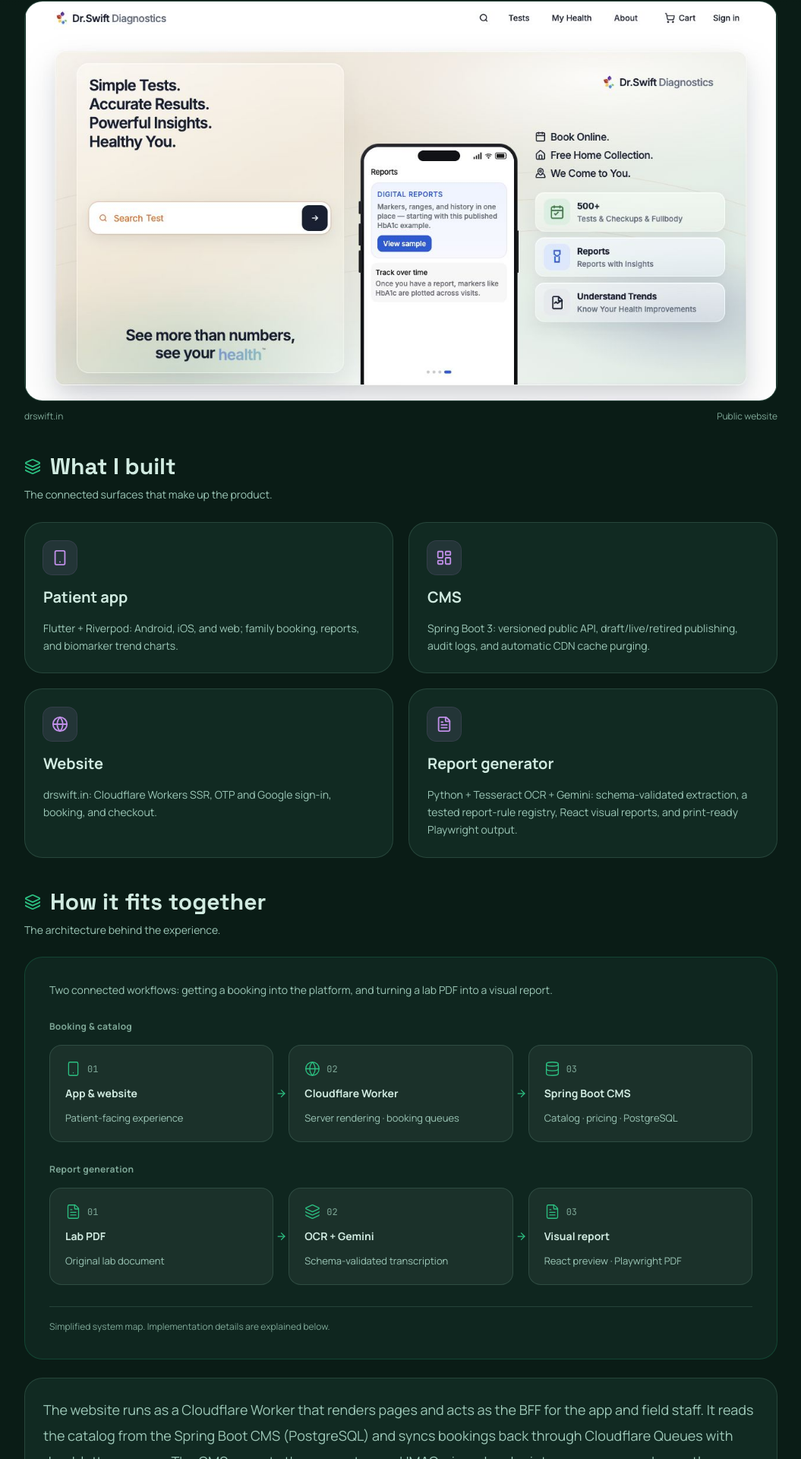
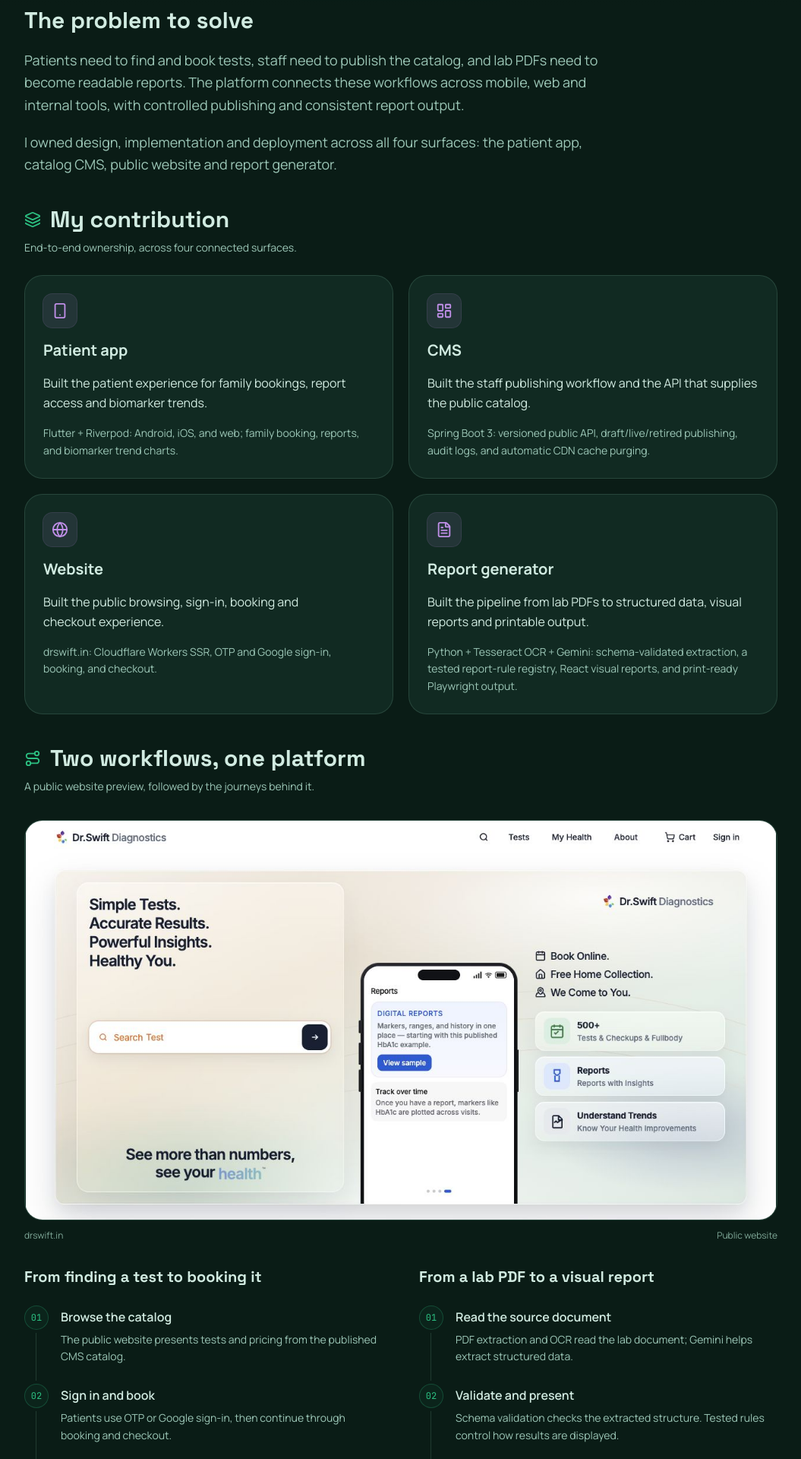
Before and after one commit to PardhaSarathy/newportfolio, a Next.js app: page /projects/drswift-diagnostics in a window 1280 px wide. Shown: the part 793-2713 px from the top of the page at 76% size, without its empty margins (112-1167 px from the left). Built offline with nearby package versions, Linux system fonts and the light colour scheme.

Commit message:
Strengthen Dr. Swift case study with workflows and shipped outcomes

```diff
--- a/app/projects/[slug]/page.tsx
+++ b/app/projects/[slug]/page.tsx
@@ -5,9 +5,11 @@ import {
   ArrowLeft,
   ArrowRight,
   ArrowUpRight,
+  Check,
   Layers3,
   Lightbulb,
   Wrench,
+  Route,
 } from "lucide-react";
 import { Card } from "@/components/ui/Card";
 import {
@@ -68,11 +70,13 @@ export default async function ProjectPage({
 
   const sections = [
     { id: "overview", label: "Project brief" },
-    ...(project.components ? [{ id: "product", label: "What I built" }] : []),
+    ...(project.components ? [{ id: "product", label: project.caseStudy ? "My contribution" : "What I built" }] : []),
+    ...(project.caseStudy ? [{ id: "walkthrough", label: "Walkthrough" }] : []),
     ...(project.architecture || hasSystemMap(slug)
       ? [{ id: "architecture", label: "Architecture" }]
       : []),
     ...(project.challenge ? [{ id: "decisions", label: "Decisions" }] : []),
+    ...(project.caseStudy ? [{ id: "outcome", label: "Outcome" }] : []),
     ...(project.stack ? [{ id: "stack", label: "Stack" }] : []),
   ];
 
@@ -165,9 +169,16 @@ export default async function ProjectPage({
               : project.layers.map((layer) => LAYER_LABEL[layer]).join(" · ")}
           </p>
         </div>
+        {project.caseStudy && (
+          <div className="sm:col-span-2 pt-6 md:pt-8 space-y-5 max-w-3xl">
+            <h2 className="text-2xl md:text-3xl font-display font-bold text-text-primary">The problem to solve</h2>
+            <p className="text-base md:text-lg text-text-secondary leading-relaxed">{project.problem}</p>
+            <p className="text-base md:text-lg text-text-secondary leading-relaxed">{project.caseStudy.responsibility}</p>
+          </div>
+        )}
       </div>
 
-      {hasProjectPreview(slug) && <ProjectPreview slug={slug} />}
+      {!project.caseStudy && hasProjectPreview(slug) && <ProjectPreview slug={slug} />}
 
       {project.metrics && (
         <section
@@ -191,8 +202,8 @@ export default async function ProjectPage({
         <section id="product" className="space-y-6 scroll-mt-28">
           <SectionHeading
             icon={<Layers3 size={22} aria-hidden />}
-            title="What I built"
-            subtitle="The connected surfaces that make up the product."
+            title={project.caseStudy ? "My contribution" : "What I built"}
+            subtitle={project.caseStudy ? "End-to-end ownership, across four connected surfaces." : "The connected surfaces that make up the product."}
           />
           <div className="grid grid-cols-1 sm:grid-cols-2 gap-5">
             {project.components.map((component) => (
@@ -212,6 +223,9 @@ export default async function ProjectPage({
                 <h3 className="text-xl font-bold text-text-primary">
                   {component.name}
                 </h3>
+                {component.contribution && (
+                  <p className="text-text-primary text-base leading-relaxed">{component.contribution}</p>
+                )}
                 {component.detail && (
                   <p className="text-text-secondary text-sm leading-relaxed">
                     {component.detail}
@@ -220,6 +234,36 @@ export default async function ProjectPage({
               </Card>
             ))}
           </div>
+        </section>
+      )}
+
+      {project.caseStudy && (
+        <section id="walkthrough" className="space-y-8 scroll-mt-28">
+          <SectionHeading
+            icon={<Route size={22} aria-hidden />}
+            title="Two workflows, one platform"
+            subtitle="A public website preview, followed by the journeys behind it."
+          />
+          {hasProjectPreview(slug) && <ProjectPreview slug={slug} />}
+          <div className="grid gap-10 md:grid-cols-2 md:gap-12">
+            {project.caseStudy.journeys.map((journey) => (
+              <div key={journey.title} className="space-y-6">
+                <h3 className="text-xl font-display font-bold text-text-primary">{journey.title}</h3>
+                <ol className="space-y-0">
+                  {journey.steps.map((step, index) => (
+                    <li key={step.title} className="relative flex gap-4 pb-6 last:pb-0 [&:not(:last-child)]:before:absolute [&:not(:last-child)]:before:left-[15px] [&:not(:last-child)]:before:top-9 [&:not(:last-child)]:before:bottom-1 [&:not(:last-child)]:before:w-px [&:not(:last-child)]:before:bg-hairline">
+                      <span className="flex size-8 shrink-0 items-center justify-center rounded-full border border-brand-main/25 bg-brand-main/5 font-mono text-xs text-brand-main" aria-hidden>{String(index + 1).padStart(2, "0")}</span>
+                      <div className="space-y-2 pt-1">
+                        <h4 className="font-semibold text-text-primary leading-snug">{step.title}</h4>
+                        <p className="text-sm text-text-secondary leading-relaxed">{step.detail}</p>
+                      </div>
+                    </li>
+                  ))}
+                </ol>
+              </div>
+            ))}
+          </div>
+          <p className="text-xs text-text-muted leading-relaxed">Simplified workflow overview for this case study.</p>
         </section>
       )}
 
@@ -256,6 +300,24 @@ export default async function ProjectPage({
               {project.challenge}
             </p>
           </Card>
+        </section>
+      )}
+
+      {project.caseStudy && (
+        <section id="outcome" className="space-y-6 scroll-mt-28">
+          <SectionHeading
+            icon={<Check size={22} aria-hidden />}
+            title="What shipped"
+            subtitle="The capabilities delivered across the platform."
+          />
+          <dl className="divide-y divide-hairline border-y border-hairline">
+            {project.caseStudy.outcomes.map((outcome) => (
+              <div key={outcome.title} className="grid gap-3 py-6 md:grid-cols-[1fr_1.5fr] md:gap-10">
+                <dt className="flex items-start gap-3 font-semibold text-text-primary"><Check size={18} className="mt-1 shrink-0 text-brand-main" aria-hidden />{outcome.title}</dt>
+                <dd className="text-text-secondary leading-relaxed">{outcome.detail}</dd>
+              </div>
+            ))}
+          </dl>
         </section>
       )}
 
--- a/lib/projects.ts
+++ b/lib/projects.ts
@@ -110,6 +110,7 @@ export interface ProjectLink {
  */
 export interface ProjectComponent {
   name: string;
+  contribution?: string;
   /** One short line. Omit rather than pad. */
   detail?: string;
   icon: LucideIcon;
@@ -126,6 +127,14 @@ export interface Project {
   /** Distinct surfaces built within this one project. */
   components?: ProjectComponent[];
   problem?: string;
+  caseStudy?: {
+    responsibility: string;
+    journeys: {
+      title: string;
+      steps: { title: string; detail: string }[];
+    }[];
+    outcomes: { title: string; detail: string }[];
+  };
   architecture?: string;
   challenge?: string;
   metrics?: { label: string; value: string }[];
@@ -306,29 +315,62 @@ export const PROJECTS: Project[] = [
     components: [
       {
         name: "Patient app",
+        contribution: "Built the patient experience for family bookings, report access and biomarker trends.",
         detail:
           "Flutter + Riverpod: Android, iOS, and web; family booking, reports, and biomarker trend charts.",
         icon: Smartphone,
       },
       {
         name: "CMS",
+        contribution: "Built the staff publishing workflow and the API that supplies the public catalog.",
         detail:
           "Spring Boot 3: versioned public API, draft/live/retired publishing, audit logs, and automatic CDN cache purging.",
         icon: LayoutDashboard,
       },
       {
         name: "Website",
+        contribution: "Built the public browsing, sign-in, booking and checkout experience.",
         detail:
           "drswift.in: Cloudflare Workers SSR, OTP and Google sign-in, booking, and checkout.",
         icon: Globe,
       },
       {
         name: "Report generator",
+        contribution: "Built the pipeline from lab PDFs to structured data, visual reports and printable output.",
         detail:
           "Python + Tesseract OCR + Gemini: schema-validated extraction, a tested report-rule registry, React visual reports, and print-ready Playwright output.",
         icon: FileText,
       },
     ],
+    problem:
+      "Patients need to find and book tests, staff need to publish the catalog, and lab PDFs need to become readable reports. The platform connects these workflows across mobile, web and internal tools, with controlled publishing and consistent report output.",
+    caseStudy: {
+      responsibility:
+        "I owned design, implementation and deployment across all four surfaces: the patient app, catalog CMS, public website and report generator.",
+      journeys: [
+        {
+          title: "From finding a test to booking it",
+          steps: [
+            { title: "Browse the catalog", detail: "The public website presents tests and pricing from the published CMS catalog." },
+            { title: "Sign in and book", detail: "Patients use OTP or Google sign-in, then continue through booking and checkout." },
+            { title: "Connect the booking", detail: "Booking events sync back to the CMS through a queued workflow." },
+          ],
+        },
+        {
+          title: "From a lab PDF to a visual report",
+          steps: [
+            { title: "Read the source document", detail: "PDF extraction and OCR read the lab document; Gemini helps extract structured data." },
+            { title: "Validate and present", detail: "Schema validation checks the extracted structure. Tested rules control how results are displayed." },
+            { title: "Preview and print", detail: "The same React report powers the visual preview and the print-ready PDF." },
+          ],
+        },
+      ],
+      outcomes: [
+        { title: "Patient-facing workflows, shipped", detail: "A live website for browsing and booking, alongside a patient app for family bookings, reports and biomarker trends." },
+        { title: "Controlled catalog publishing", detail: "Draft, live and retired states, audit logs and cache purging keep publishing explicit across the platform." },
+        { title: "One report, two outputs", detail: "Structured extraction and tested display rules feed a shared report for preview and printable PDF output." },
+      ],
+    },
     architecture:
       "The website runs as a Cloudflare Worker that renders pages and acts as the BFF for " +
       "the app and field staff. It reads the catalog from the Spring Boot CMS (PostgreSQL) " +
```
Also changed, not shown: 1 other file (tests, documents, lock files or other folders).
